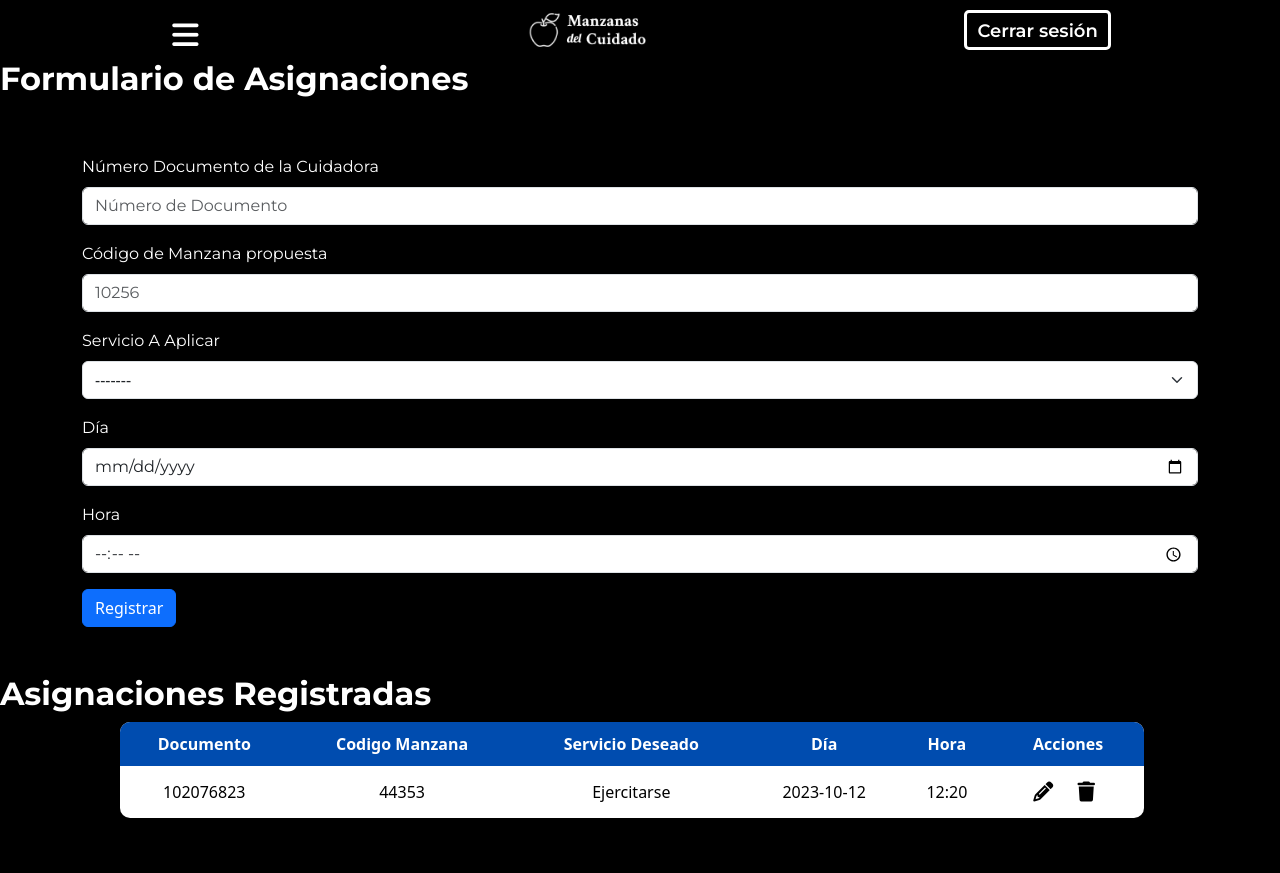
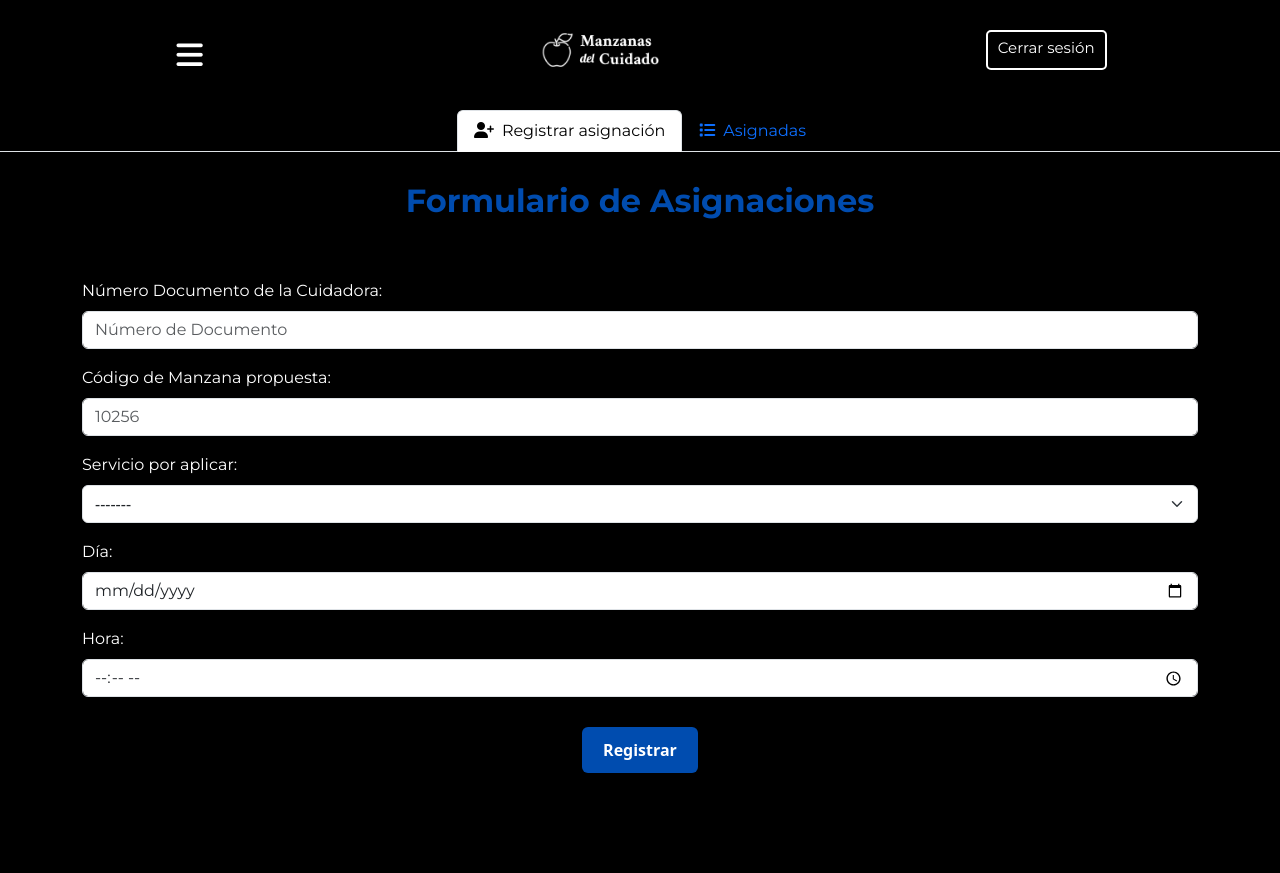
Before and after one commit to HeidyCardenas1903/Distrito-Capital---CDM, a Flask app: page /asignacion in a window 1280 px wide. Before the commit the page ends 838 px from the top, so only its background shows below. Run offline with Flask 3, Linux system fonts and the light colour scheme; some libraries are stand-ins or nearby versions.

Commit message:
Estilos de front pra el formulario asignaciones - finalizado

```diff
--- a/static/css/style.css
+++ b/static/css/style.css
@@ -35,6 +35,7 @@ p,a,button,label,input{
         height: 60px;
         justify-content: space-around;
         width: 100%;
+        margin-top: 20px;
         padding: 10px;
         box-shadow: 2px 2px 5px rgba(0, 0, 0, 0.2);
     }
@@ -56,9 +57,8 @@ p,a,button,label,input{
     }
 
     .barra-superior a {
-        font-size: 18px;
-        font-weight: 600;
-        border: 3px solid var(--primary-color);
+        font-size: 15px;
+        border: 2px solid var(--primary-color);
         padding: 5px 10px;
         text-decoration: none;
         color: var(--primary-color);
@@ -138,10 +138,10 @@ p,a,button,label,input{
 
     /* Estilos para las tablas */
     table {
-        width: 80%;
+        width: 90%;
         background: var(--primary-color);
         color: var(--primary-color);
-        margin-left: 120px;
+        margin-left: 80px;
         margin-bottom: 20px;
         font-size: 16px;
         border-radius: 10px;
@@ -187,6 +187,39 @@ p,a,button,label,input{
     /* Fin estilos tablas */
 
     /* Estilos de formulario asignacion */
+    #Asignacion{
+        display: flex;
+        justify-content: center;
+        margin-top: 30px;
+        margin-bottom: 10px;
+        color:var(--tertiary-color);
+    }
+    #Asignadas{
+        display: flex;
+        justify-content: center;
+        margin-top: 30px;
+        margin-bottom: 20px;
+        color:var(--tertiary-color)
+    }
+
+    .btn{
+        display:block;
+        background: var(--tertiary-color);
+        color: var(--primary-color);
+        font-weight: 600;
+        margin: auto;
+        margin-top: 30px;
+        margin-bottom: 100px;
+        padding: 10px 20px;
+    }
+
+    .btn:hover{
+        background: #003274;
+        color: var(--primary-color);
+    }
+
+
+    /* Fin de estilos de formulario asignacion */
 
 
 
--- a/templates/modulos/asignacion.html
+++ b/templates/modulos/asignacion.html
@@ -1,19 +1,32 @@
 {%extends 'base.html'%}
 {%block title%}Asignaciones{%endblock%}
 {%block content%}
-<h2>Formulario de Asignaciones</h2>
+
+<ul class="nav nav-tabs" id="myTab" role="tablist" style="margin-top: 30px;display: flex;justify-content: center;">
+    <!-- Titulos de pestañas de navegación -->
+    <li class="nav-item" role="presentation">
+      <button class="nav-link active" id="home-tab" data-bs-toggle="tab" data-bs-target="#registrar" type="button" role="tab" aria-controls="home-tab-pane" aria-selected="true"><span><i class="fa-solid fa-user-plus"></i></span>Registrar asignación</button>
+    </li>
+    <li class="nav-item" role="presentation">
+      <button class="nav-link" id="profile-tab" data-bs-toggle="tab" data-bs-target="#asignados" type="button" role="tab" aria-controls="profile-tab-pane" aria-selected="false"><span><i class="fa-solid fa-list"></i></span>Asignadas</button>
+    </li>
+</ul>
+    <!-- Cuerpo de pestañas de navegación -->
+  <div class="tab-content" id="myTabContent">
+    <div class="tab-pane fade show active" id="registrar" role="tabpanel" aria-labelledby="home-tab" tabindex="0">
+        <h2 id="Asignacion">Formulario de Asignaciones</h2>
         <br>
         <form action="" method="post" class="container mt-4">
             <div class="mb-3">
-        <label for="documento" class="form-label subtitulo">Número Documento de la Cuidadora</label>
+                <label for="documento" class="form-label subtitulo">Número Documento de la Cuidadora:</label>
                 <input type="text" name="documento" class="form-control entrada" placeholder="Número de Documento" maxlength="10" required>
             </div>
             <div class="mb-3">
-        <label for="codmanzana" class="form-label subtitulo">Código de Manzana propuesta</label>
+                <label for="codmanzana" class="form-label subtitulo">Código de Manzana propuesta:</label>
                 <input type="text" name="codmanzana" class="form-control entrada" placeholder="10256" maxlength="5" minlength="5" required>
             </div>
             <div class="mb-3">
-        <label for="service" class="form-label subtitulo">Servicio A Aplicar</label>
+                <label for="service" class="form-label subtitulo">Servicio por aplicar:</label>
                 <select name="service" id="service" class="form-select entrada" required>
                     <option value="">-------</option>
                     <option value="1">Estudiar</option>
@@ -28,19 +41,19 @@
                 </select>
             </div>
             <div class="mb-3">
-        <label for="dia" class="form-label subtitulo">Día</label>
+                <label for="dia" class="form-label subtitulo">Día:</label>
                 <input type="date" name="dia" class="form-control entrada" required>
             </div>
             <div class="mb-3">
-        <label for="hora" class="form-label subtitulo">Hora</label>
+                <label for="hora" class="form-label subtitulo">Hora:</label>
                 <input type="time" name="hora" class="form-control entrada" required>
             </div>
-    <button type="submit" class="btn btn-primary">Registrar</button>
+            <button type="submit" class="btn">Registrar</button>
         </form>
+    </div>
 
-<br><br>
-
-<h2>Asignaciones Registradas</h2>
+    <div class="tab-pane fade" id="asignados" role="tabpanel" aria-labelledby="profile-tab" tabindex="0">
+        <h2 id="Asignadas">Asignaciones registradas</h2>
         <table>
             <thead>
                 <tr>
@@ -65,9 +78,9 @@
                     <button><span class="fa-solid fa-trash"></span></button>
                 </td>
                 </tr>
-
-
             </tbody>
         </table>
+    </div>
+  </div>
 
 {%endblock%}
```
Lines whose indentation alone changed are shown as unchanged.
